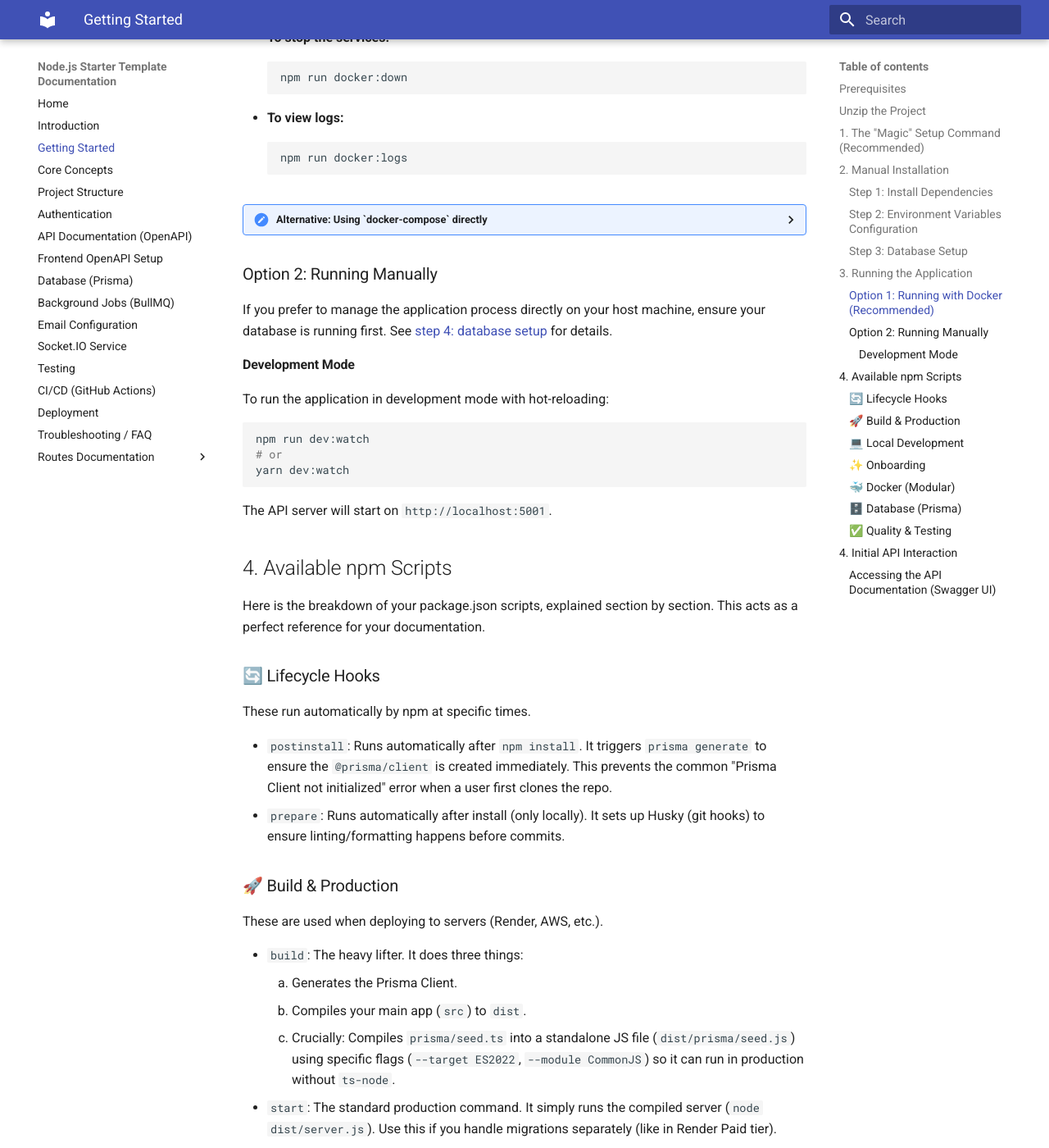
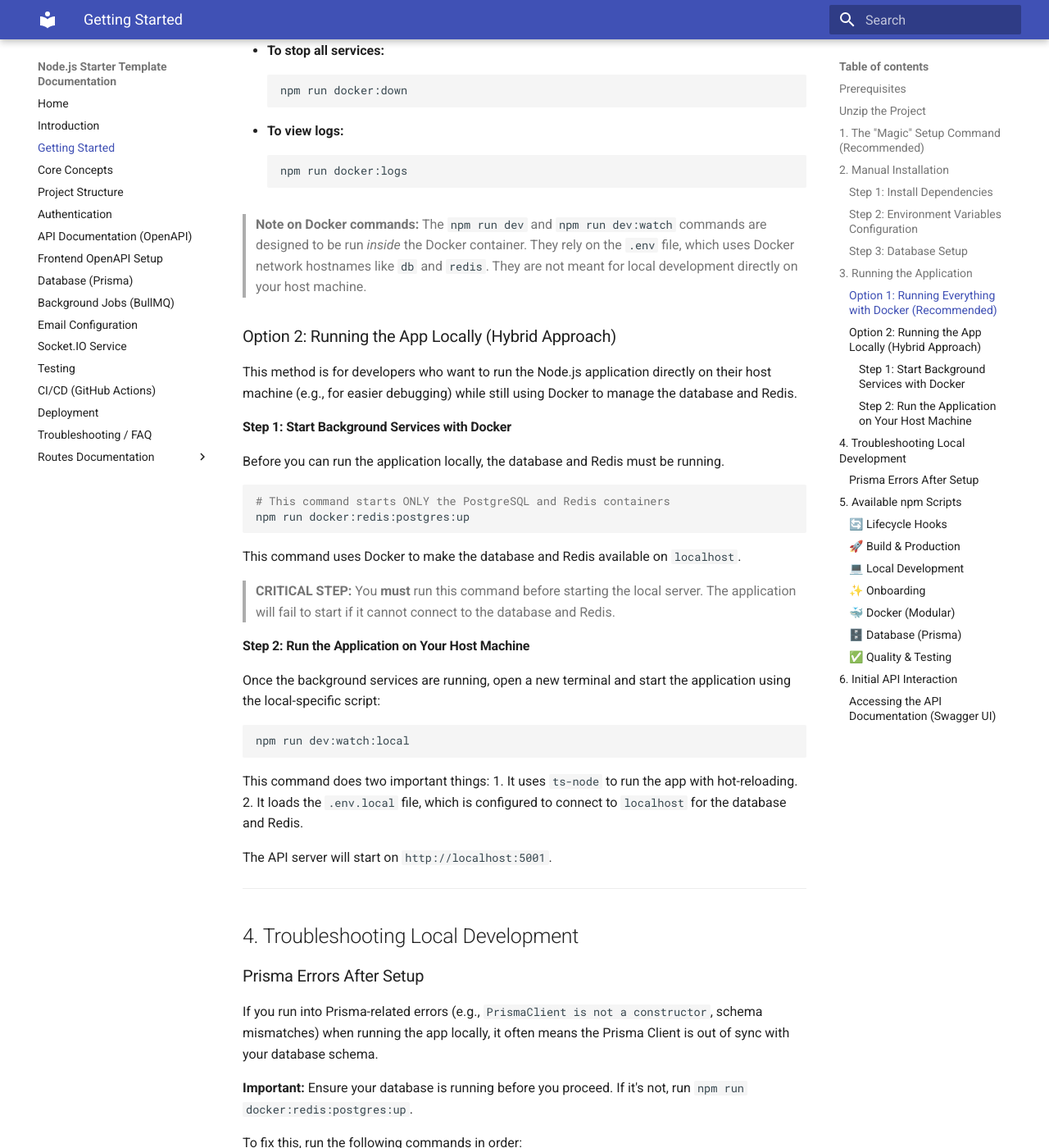
Before and after one commit to aymenkani/nodejs-starter-template-lv1, an MkDocs documentation site: the page built from documentation/docs/getting-started.md, in a window 1280 px wide and 1400 px high, scrolled down 3321 px. Shown: the whole window at 82% size. Built offline with MkDocs 1.6.1 and Material for MkDocs 9.7.7, drawn with Linux system fonts in a browser that asks for light colours; comment, search, counter and statistics services are not loaded; some of the changed text lies outside the part shown.

Commit message:
update docs

````diff
--- a/documentation/docs/database-prisma.md
+++ b/documentation/docs/database-prisma.md
@@ -72,6 +72,14 @@ Prisma Migrate helps you evolve your database schema in a controlled and reprodu
 Here are the relevant scripts:
 *   `prisma:migrate:dev`: Creates a new migration file based on schema changes (for development). Uses `.env.local` to connect.
 *   `prisma:migrate:deploy`: Applies pending migrations to the database (for production/CI).
+
+> **Note on Local Development:**
+> When running the application locally (not in a full Docker environment), it's crucial to ensure your database is running before you attempt to run migrations.
+>
+> 1.  Start your database and Redis services: `npm run docker:redis:postgres:up`
+> 2.  Then, run your migration: `npm run prisma:migrate:dev`
+>
+> For a complete guide on the local development workflow, see the **[Getting Started](./getting-started.md#option-2-running-the-app-locally-hybrid-approach)** documentation.
 
 ## 3. Seeding the Database (`prisma/seed.ts`)
 
--- a/documentation/docs/getting-started.md
+++ b/documentation/docs/getting-started.md
@@ -112,72 +112,99 @@ This command will pull the database image and start a container in the backgroun
 
 ## 3. Running the Application
 
-You have two main options for running the application: with Docker (recommended for a consistent environment) or manually on your host machine.
+You have two main ways to run the application for development.
 
-### Option 1: Running with Docker (Recommended)
+### Option 1: Running Everything with Docker (Recommended)
 
-We've added convenient `npm` scripts and a smart entrypoint to fully automate the Docker Compose setup. When you run the `docker:up` command, the entrypoint script will automatically:
+This is the simplest method. It uses Docker Compose to build and run the Node.js application, the database (PostgreSQL), and Redis in a unified, isolated environment.
+
+We've added convenient `npm` scripts to automate this process. The entrypoint script will automatically:
 - Wait for the database to be ready.
 - Run database migrations.
 - Seed the database with initial data.
 - Start the application with hot-reloading.
 
 *   **To start the app and all services (Postgres, Redis):**
-```bash
-npm run docker:up
-```
-Your application will be available at `http://localhost:5001`.
+    ```bash
+    npm run docker:up
+    ```
+    Your application will be available at `http://localhost:5001`.
 
 *   **To run in the background:**
+    ```bash
+    npm run docker:up:detached
+    ```
+
+*   **To stop all services:**
+    ```bash
+    npm run docker:down
+    ```
+
+*   **To view logs:**
+    ```bash
+    npm run docker:logs
+    ```
+
+> **Note on Docker commands:** The `npm run dev` and `npm run dev:watch` commands are designed to be run *inside* the Docker container. They rely on the `.env` file, which uses Docker network hostnames like `db` and `redis`. They are not meant for local development directly on your host machine.
+
+### Option 2: Running the App Locally (Hybrid Approach)
+
+This method is for developers who want to run the Node.js application directly on their host machine (e.g., for easier debugging) while still using Docker to manage the database and Redis.
+
+#### Step 1: Start Background Services with Docker
+
+Before you can run the application locally, the database and Redis must be running.
+
 ```bash
-npm run docker:up:detached
+# This command starts ONLY the PostgreSQL and Redis containers
+npm run docker:redis:postgres:up
 ```
 
-*   **To stop the services:**
+This command uses Docker to make the database and Redis available on `localhost`.
+
+> **CRITICAL STEP:** You **must** run this command before starting the local server. The application will fail to start if it cannot connect to the database and Redis.
+
+#### Step 2: Run the Application on Your Host Machine
+
+Once the background services are running, open a new terminal and start the application using the local-specific script:
+
 ```bash
-npm run docker:down
+npm run dev:watch:local
 ```
 
-*   **To view logs:**
-```bash
-npm run docker:logs
-```
+This command does two important things:
+1.  It uses `ts-node` to run the app with hot-reloading.
+2.  It loads the `.env.local` file, which is configured to connect to `localhost` for the database and Redis.
 
-<details>
-<summary><b>Alternative: Using `docker-compose` directly</b></summary>
-
-If you need more control, you can use `docker-compose` commands directly. The setup is modular, so you combine the base `docker-compose.yml` with an override and a database file.
-
-> **What does `docker-compose.override.yml` do?**
-> It contains development-specific settings. It tells Docker to use `Dockerfile.dev` for a development-focused build, enables hot-reloading by running `npm run dev:watch`, and mounts your local code into the container so your changes are reflected live.
-
-</br>
-*   **For PostgreSQL:**
-```bash
-docker compose -f docker-compose.yml -f docker-compose.override.yml -f docker-compose.postgres.yml up --build
-```
-*   **For MySQL:**
-```bash
-docker compose -f docker-compose.yml -f docker-compose.override.yml -f docker-compose.mysql.yml up --build
-```
-</details>
-
-### Option 2: Running Manually
-
-If you prefer to manage the application process directly on your host machine, ensure your database is running first. See [step 4: database setup](#step-3-database-setup) for details.
-
-#### Development Mode
-
-To run the application in development mode with hot-reloading:
-
-```bash
-npm run dev:watch
-# or
-yarn dev:watch
-```
 The API server will start on `http://localhost:5001`.
 
-## 4. Available npm Scripts
+---
+
+## 4. Troubleshooting Local Development
+
+### Prisma Errors After Setup
+
+If you run into Prisma-related errors (e.g., `PrismaClient is not a constructor`, schema mismatches) when running the app locally, it often means the Prisma Client is out of sync with your database schema.
+
+**Important:** Ensure your database is running before you proceed. If it's not, run `npm run docker:redis:postgres:up`.
+
+To fix this, run the following commands in order:
+
+1.  **Generate the Prisma Client:**
+    This command reads your `prisma/schema.prisma` and generates the type-safe client.
+    ```bash
+    npm run prisma:generate
+    ```
+
+2.  **Run Database Migrations:**
+    This command applies any pending migrations to your database to ensure the schema is up to date.
+    ```bash
+    npm run prisma:migrate:dev
+    ```
+
+After completing these steps, try starting the application again with `npm run dev:watch:local`.
+
+## 5. Available npm Scripts
 
 
 Here is the breakdown of your package.json scripts, explained section by section. This acts as a perfect reference for your documentation.
@@ -239,7 +266,7 @@ Wrappers for Prisma CLI tools.
 *   `type-check`: Runs the TypeScript compiler (`tsc`) without emitting files. Useful to check for type errors without actually building.
 *   `format`: Uses Prettier to automatically format your code to look consistent.
 
-## 4. Initial API Interaction
+## 6. Initial API Interaction
 
 Once the server is running, you can verify its status by accessing the health endpoint:
 
--- a/documentation/docs/troubleshooting-FAQ.md
+++ b/documentation/docs/troubleshooting-FAQ.md
@@ -53,6 +53,33 @@ COPY --from=builder /app/dist ./dist
 ---
 
 ## 🐳 **2. Docker & Local Development Errors**
+
+### 🏃 **Issues Running the App Locally**
+
+- 🚨 **Error:**
+  Application fails to start with errors like `ECONNREFUSED`, `Can't reach database server`, or other Prisma-related issues when running `npm run dev:watch:local`.
+
+- 🧐 **Cause:**
+  This typically happens for one of two reasons:
+  1.  The required background services (Database, Redis) are not running.
+  2.  The Prisma Client is not generated or the database schema is out of date.
+
+- ✅ **Solution:**
+  A detailed guide for local development setup and troubleshooting is available in the **[Getting Started](./getting-started.md#option-2-running-the-app-locally-hybrid-approach)** documentation.
+
+  **Quick Checklist:**
+  1.  **Are the database and Redis running?** Before starting the app, you **must** run `npm run docker:redis:postgres:up`.
+  2.  **Is Prisma up to date?** If the database is running but you still have errors, run these commands in order:
+      ```bash
+      # 1. Regenerate the Prisma Client
+      npm run prisma:generate
+
+      # 2. Apply latest database migrations
+      npm run prisma:migrate:dev
+      ```
+  3.  Then, try starting the app again: `npm run dev:watch:local`.
+
+---
 
 ### 🔌 **PrismaClientInitializationError**
 
````
